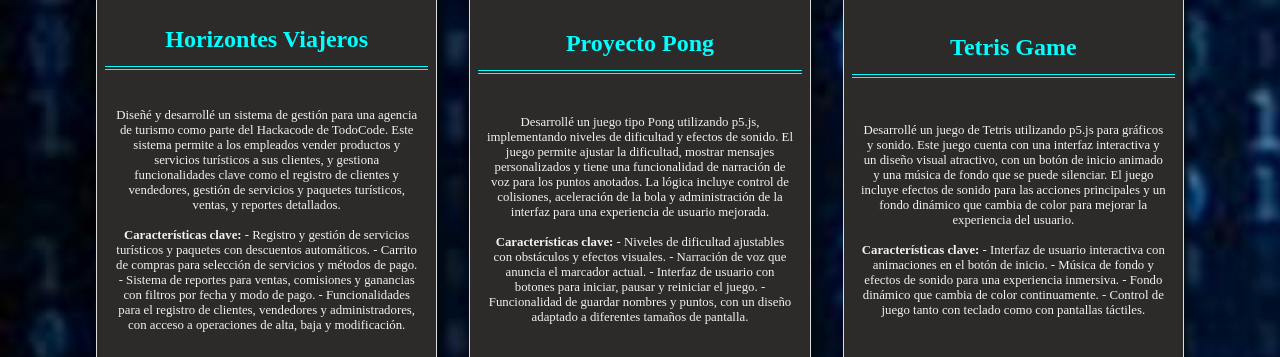
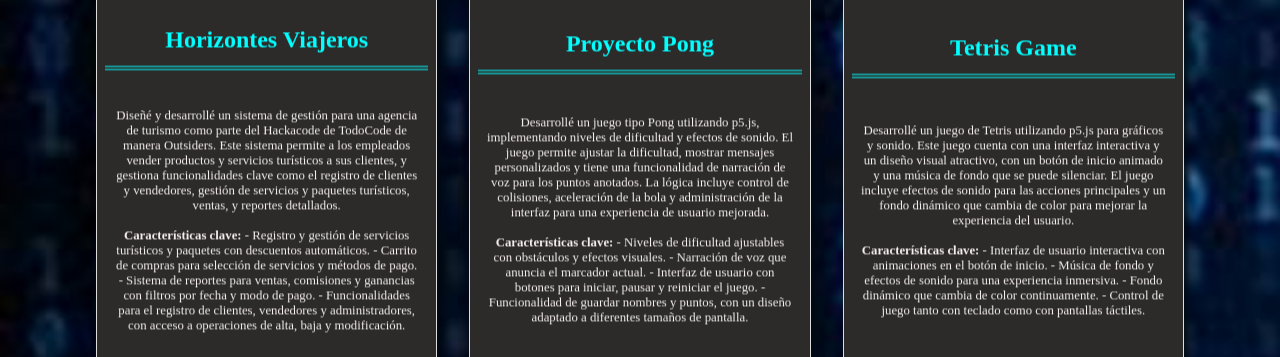
Before and after one commit to JuliaDaniR/portfolio, a plain HTML site: page index.html in a window 1280 px wide. Shown: the part 3220-3577 px from the top of the page. Drawn offline with nearby package versions, Linux system fonts and the light colour scheme; a web font is replaced by a local one.

Commit message:
Detalles

```diff
--- a/index.html
+++ b/index.html
@@ -394,7 +394,7 @@
               </h4>
               <p style="max-width: 100%; padding: 0.5rem">
                 Diseñé y desarrollé un sistema de gestión para una agencia de
-                turismo como parte del Hackacode de TodoCode. Este sistema
+                turismo como parte del Hackacode de TodoCode de manera Outsiders. Este sistema
                 permite a los empleados vender productos y servicios turísticos
                 a sus clientes, y gestiona funcionalidades clave como el
                 registro de clientes y vendedores, gestión de servicios y
```
Also changed, not shown: Captura de pantalla 2024-08-06 115005.png (added), fondo-prog2.jpg (added).
